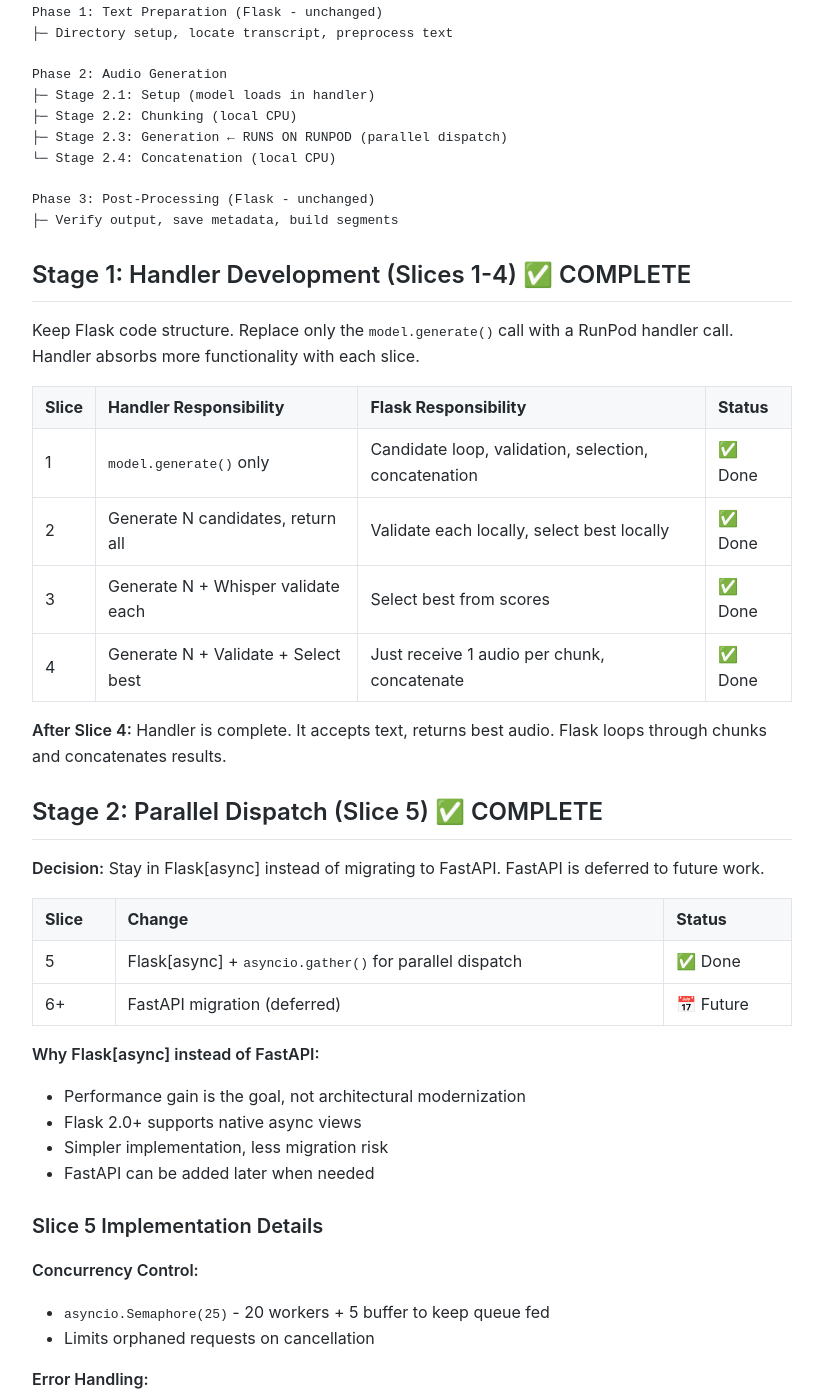
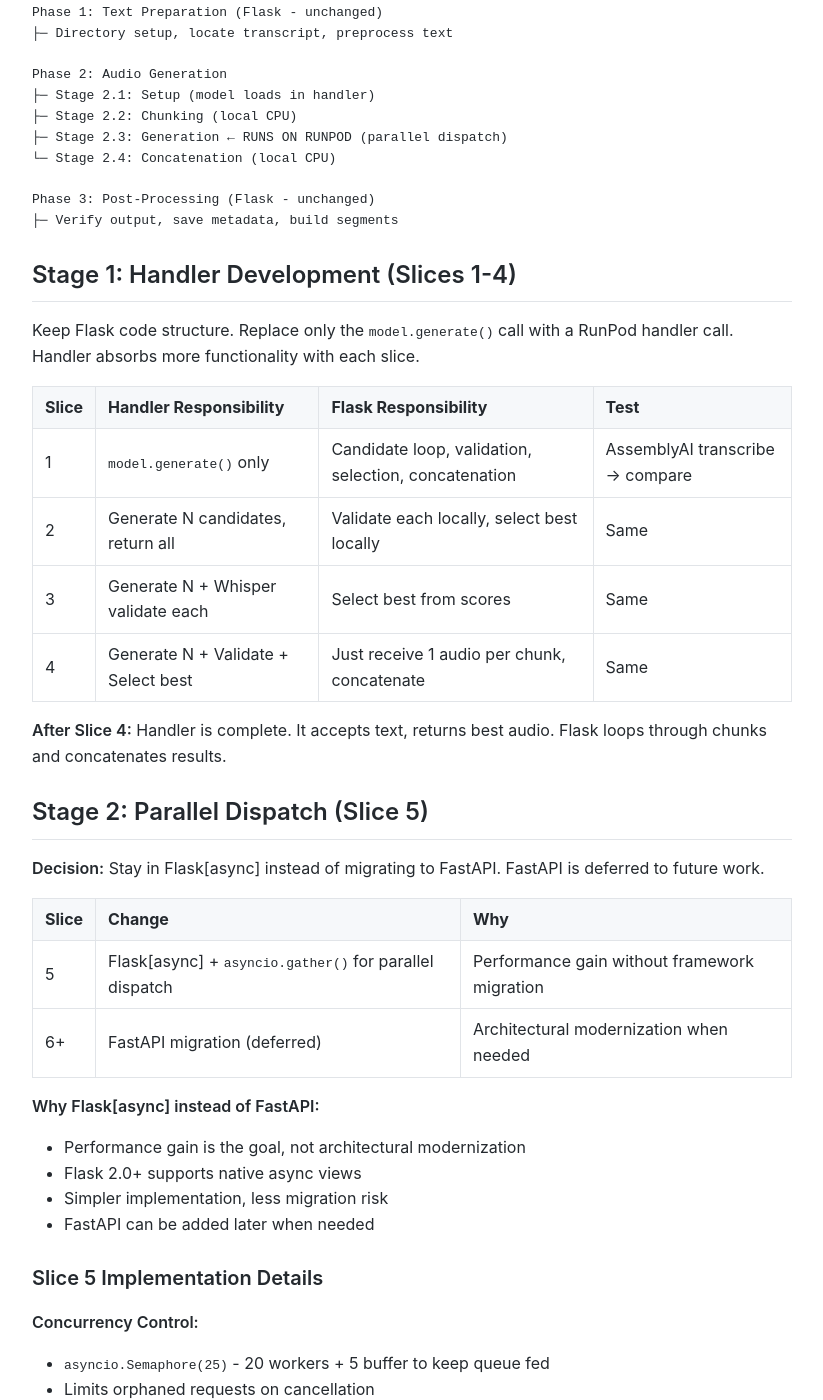
Before and after one commit to MariusWilsch/public-wilsch-ai-pages, a Jekyll site: the page built from project/paul_youtube_fullstack/tts-vertical-slices.md, in a window 1280 px wide and 1400 px high, scrolled down 825 px. Shown: the whole window, without its empty margins (228-1051 px from the left). Built offline with Jekyll 4.4.1, drawn with Linux system fonts in a browser that asks for light colours; our own code applies the rules of GitHub Pages for plain Markdown files.

Commit message:
Sync from hippocampus 2025-12-15

````diff
--- a/project/paul_youtube_fullstack/tts-vertical-slices.md
+++ b/project/paul_youtube_fullstack/tts-vertical-slices.md
@@ -34,27 +34,27 @@ Phase 3: Post-Processing (Flask - unchanged)
 ├─ Verify output, save metadata, build segments
 ```
 
-## Stage 1: Handler Development (Slices 1-4) ✅ COMPLETE
+## Stage 1: Handler Development (Slices 1-4)
 
 Keep Flask code structure. Replace only the `model.generate()` call with a RunPod handler call. Handler absorbs more functionality with each slice.
 
-| Slice | Handler Responsibility | Flask Responsibility | Status |
-|-------|----------------------|---------------------|--------|
-| 1 | `model.generate()` only | Candidate loop, validation, selection, concatenation | ✅ Done |
-| 2 | Generate N candidates, return all | Validate each locally, select best locally | ✅ Done |
-| 3 | Generate N + Whisper validate each | Select best from scores | ✅ Done |
-| 4 | Generate N + Validate + Select best | Just receive 1 audio per chunk, concatenate | ✅ Done |
+| Slice | Handler Responsibility | Flask Responsibility | Test |
+|-------|----------------------|---------------------|------|
+| 1 | `model.generate()` only | Candidate loop, validation, selection, concatenation | AssemblyAI transcribe → compare |
+| 2 | Generate N candidates, return all | Validate each locally, select best locally | Same |
+| 3 | Generate N + Whisper validate each | Select best from scores | Same |
+| 4 | Generate N + Validate + Select best | Just receive 1 audio per chunk, concatenate | Same |
 
 **After Slice 4:** Handler is complete. It accepts text, returns best audio. Flask loops through chunks and concatenates results.
 
-## Stage 2: Parallel Dispatch (Slice 5) ✅ COMPLETE
+## Stage 2: Parallel Dispatch (Slice 5)
 
 **Decision:** Stay in Flask[async] instead of migrating to FastAPI. FastAPI is deferred to future work.
 
-| Slice | Change | Status |
-|-------|--------|--------|
-| 5 | Flask[async] + `asyncio.gather()` for parallel dispatch | ✅ Done |
-| 6+ | FastAPI migration (deferred) | 📅 Future |
+| Slice | Change | Why |
+|-------|--------|-----|
+| 5 | Flask[async] + `asyncio.gather()` for parallel dispatch | Performance gain without framework migration |
+| 6+ | FastAPI migration (deferred) | Architectural modernization when needed |
 
 **Why Flask[async] instead of FastAPI:**
 - Performance gain is the goal, not architectural modernization
````
